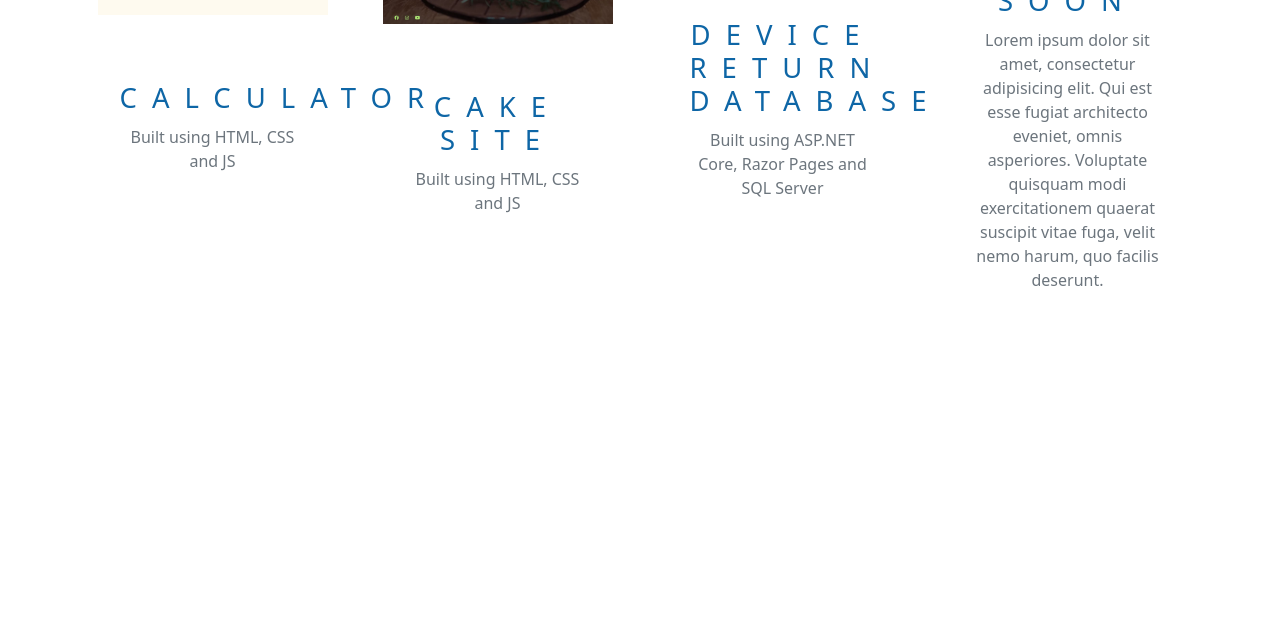
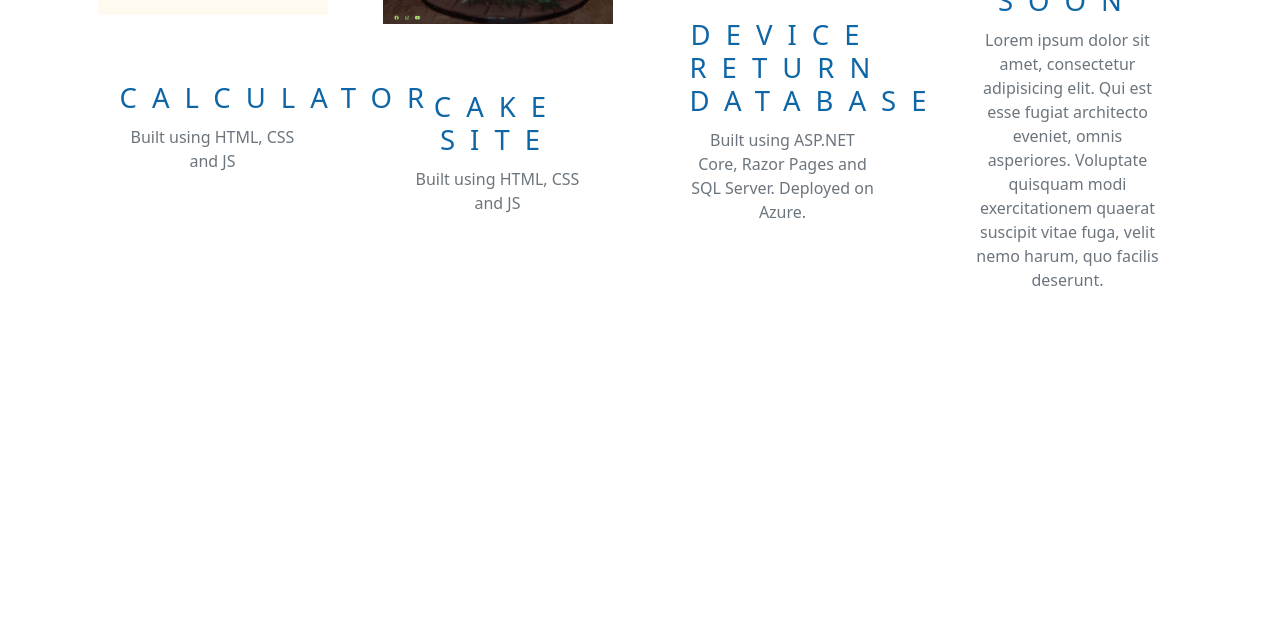
Before and after one commit to Kiro-T/Kiro-T.github.io, a plain HTML site: page index.html in a window 1280 px wide. Shown: the part 3620-4253 px from the top of the page. Drawn offline with Linux system fonts and the light colour scheme; animation ran at ten frames a second; a web font is replaced by a local one.

Commit message:
update
update

```diff
--- a/index.html
+++ b/index.html
@@ -184,7 +184,7 @@
                   <div class="card-body text-center">
                     <h5 class="card-title text-uppercase font-NotoSerifJP">Device Return database</h5>
                     <p class="card-text text-secondary">
-                      Built using ASP.NET Core, Razor Pages and SQL Server
+                      Built using ASP.NET Core, Razor Pages and SQL Server. Deployed on Azure.
                     </p>
                   </div>
                 </div>
```
